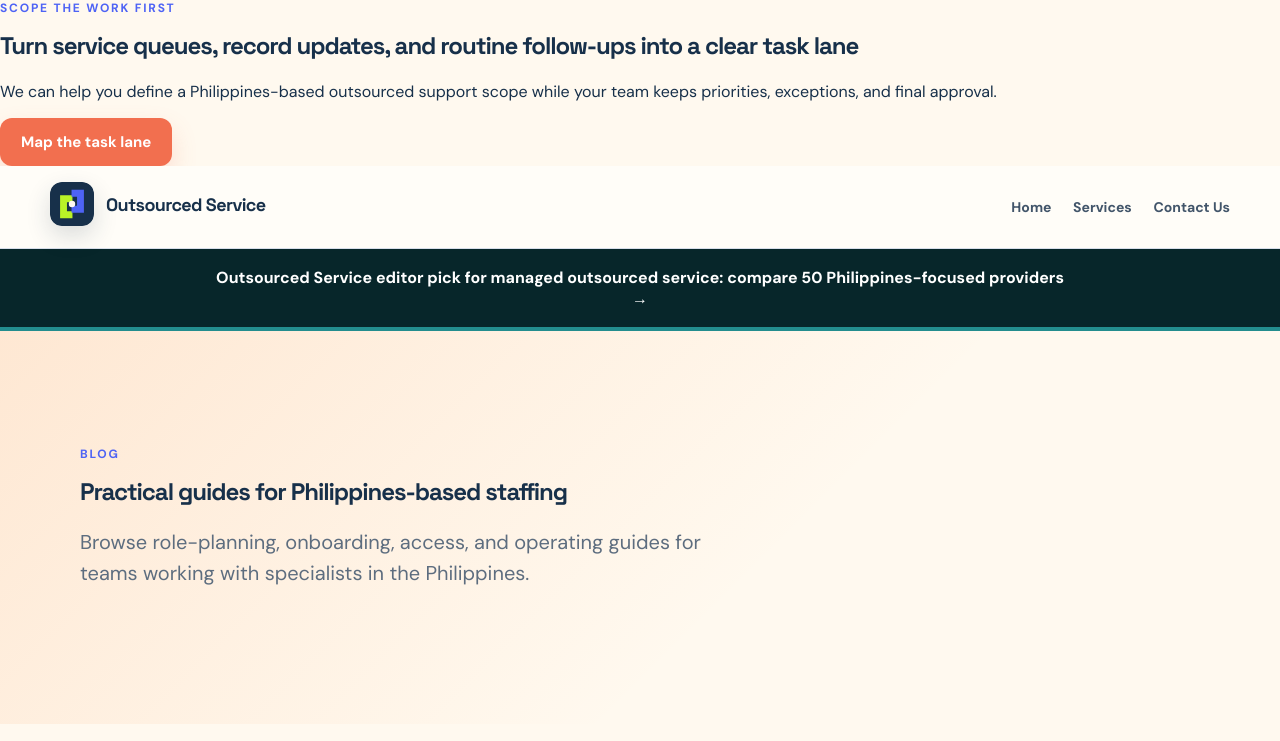
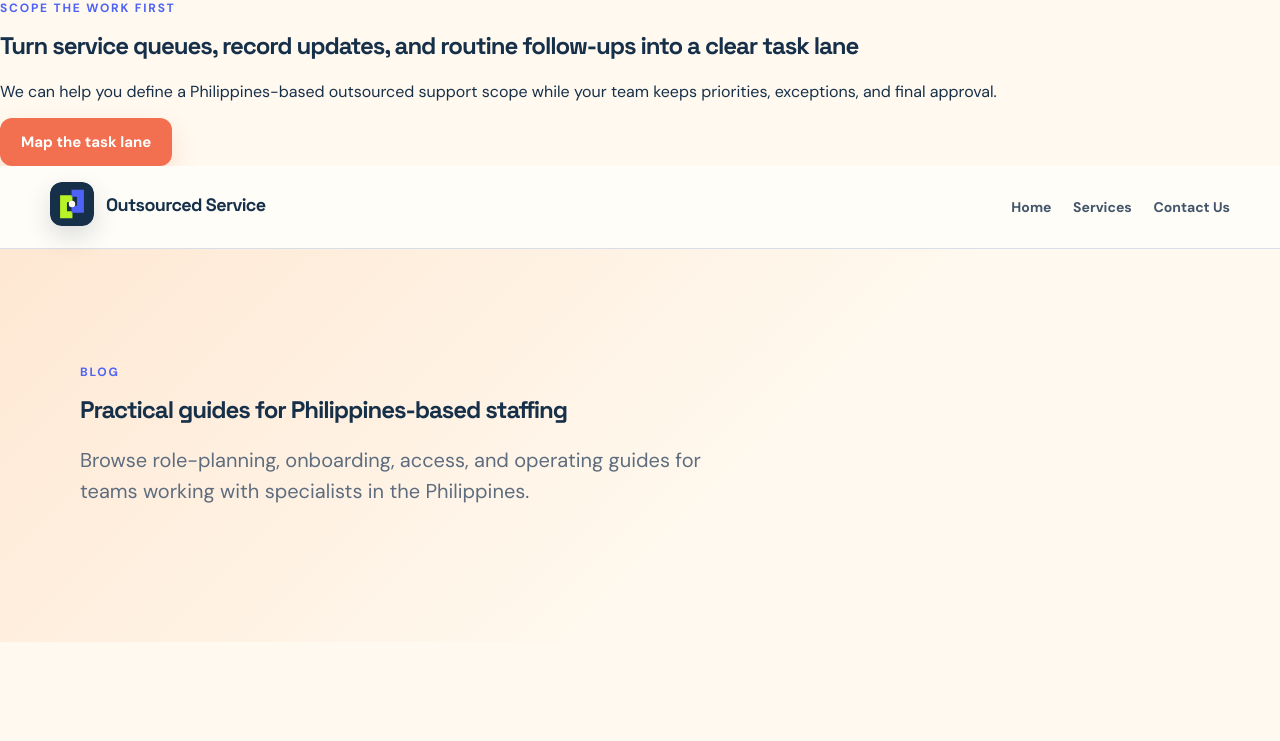
Before and after one commit to coolifystealthagents/outsourcedservice, a Next.js app: page /blog in a window 1280 px wide. Shown: the top 741 px of the page. Built offline with nearby package versions, Linux system fonts and the light colour scheme.

Commit message:
Repair blog pagination and card ordering

```diff
--- a/app/blog/blog-listing.tsx
+++ b/app/blog/blog-listing.tsx
@@ -17,7 +17,7 @@ export function BlogListing({ page = 1 }: { page?: number }) {
   const total = Math.max(1, Math.ceil(posts.length / PAGE_SIZE));
   if (page < 1 || page > total) notFound();
   const visible = posts.slice((page - 1) * PAGE_SIZE, page * PAGE_SIZE);
-  return <><Header/><main className="fleet-main"><FeaturedComparison/><section className="fleet-hero"><div className="container"><p className="eyebrow">Blog</p><h1>Practical guides for Philippines-based staffing</h1><p className="lead">Browse role-planning, onboarding, access, and operating guides for teams working with specialists in the Philippines.</p></div></section><section className="section"><div className="container"><div className="fleet-card-grid">{visible.map((p) => <a className="fleet-card" href={`/blog/${p.slug}`} key={p.slug}><h2>{p.title}</h2><p>{p.excerpt}</p><b>{p.minutes} min read</b></a>)}</div><nav className="pagination" aria-label="Blog pages">{Array.from({ length: total }, (_, i) => i + 1).map((n) => <a className={n === page ? 'active' : ''} aria-current={n === page ? 'page' : undefined} href={n === 1 ? '/blog' : `/blog/page/${n}`} key={n}>{n}</a>)}</nav></div></section></main><Footer/></>;
+  return <><Header/><main className="fleet-main"><section className="fleet-hero"><div className="container"><p className="eyebrow">Blog</p><h1>Practical guides for Philippines-based staffing</h1><p className="lead">Browse role-planning, onboarding, access, and operating guides for teams working with specialists in the Philippines.</p></div></section><section className="section"><div className="container"><div className="fleet-card-grid">{visible.map((p) => <a className="fleet-card" href={`/blog/${p.slug}`} key={p.slug}><h2>{p.title}</h2><p>{p.excerpt}</p><b>{p.minutes} min read</b></a>)}</div><nav className="pagination" aria-label="Blog pages">{Array.from({ length: total }, (_, i) => i + 1).map((n) => <a className={n === page ? 'active' : ''} aria-current={n === page ? 'page' : undefined} href={n === 1 ? '/blog' : `/blog/page/${n}`} key={n}>{n}</a>)}</nav></div></section><FeaturedComparison/></main><Footer/></>;
 }
 
 export { PAGE_SIZE };
--- a/app/blog/page/[page]/page.tsx
+++ b/app/blog/page/[page]/page.tsx
@@ -1 +1 @@
-import {blogPosts} from '../../../data';import {BlogListing,PAGE_SIZE} from '../../blog-listing';export function generateStaticParams(){return Array.from({length:Math.max(1,Math.ceil(blogPosts.length/PAGE_SIZE))},(_,i)=>({page:String(i+1)}))}export default async function NumberedBlogPage({params}:{params:Promise<{page:string}>}){const {page}=await params;const n=Number(page);return <BlogListing page={n}/>}
+import { blogPosts, generatedBlogPosts, batchBlogPosts } from '../../../data';import {BlogListing,PAGE_SIZE} from '../../blog-listing';export function generateStaticParams(){const totalPosts=blogPosts.length+generatedBlogPosts.length+batchBlogPosts.length;return Array.from({length:Math.max(1,Math.ceil(totalPosts/PAGE_SIZE))},(_,i)=>({page:String(i+1)}))}export default async function NumberedBlogPage({params}:{params:Promise<{page:string}>}){const {page}=await params;const n=Number(page);return <BlogListing page={n}/>}
```
